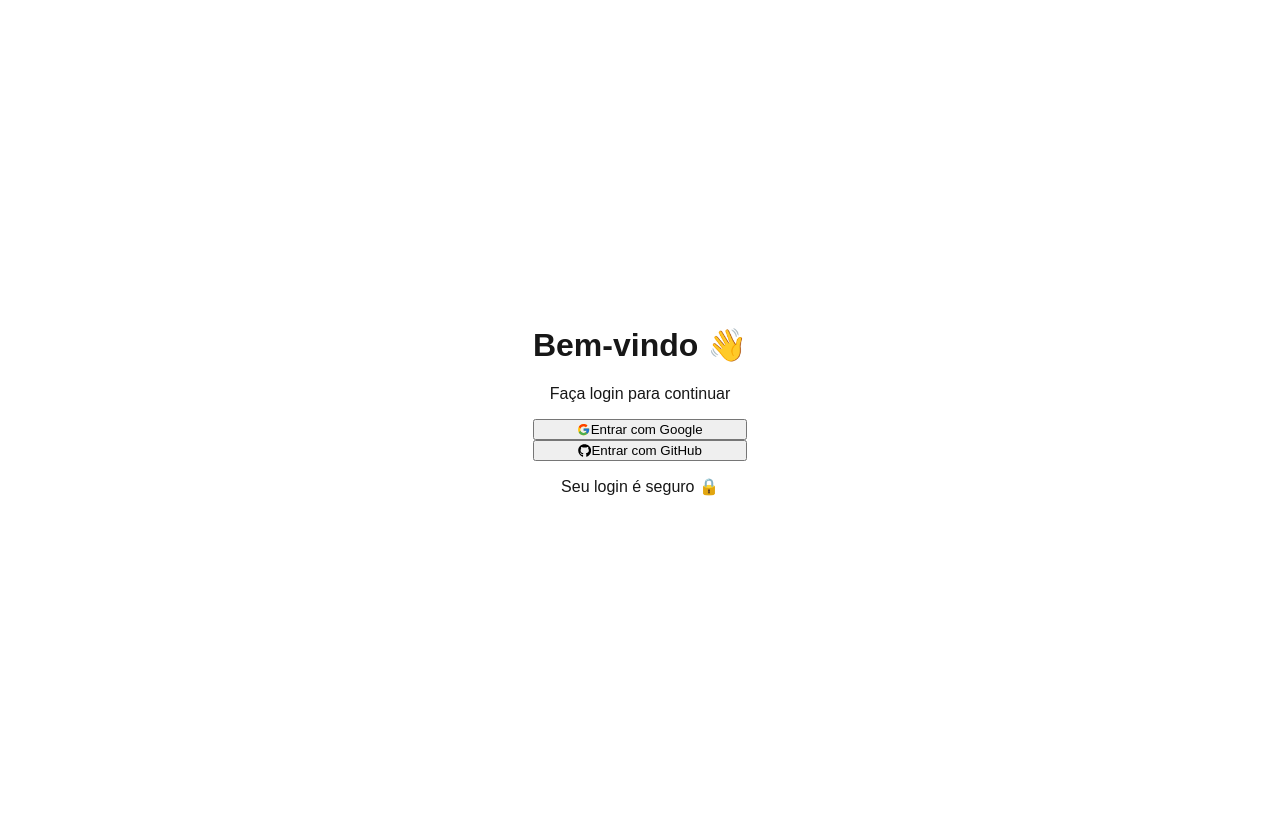
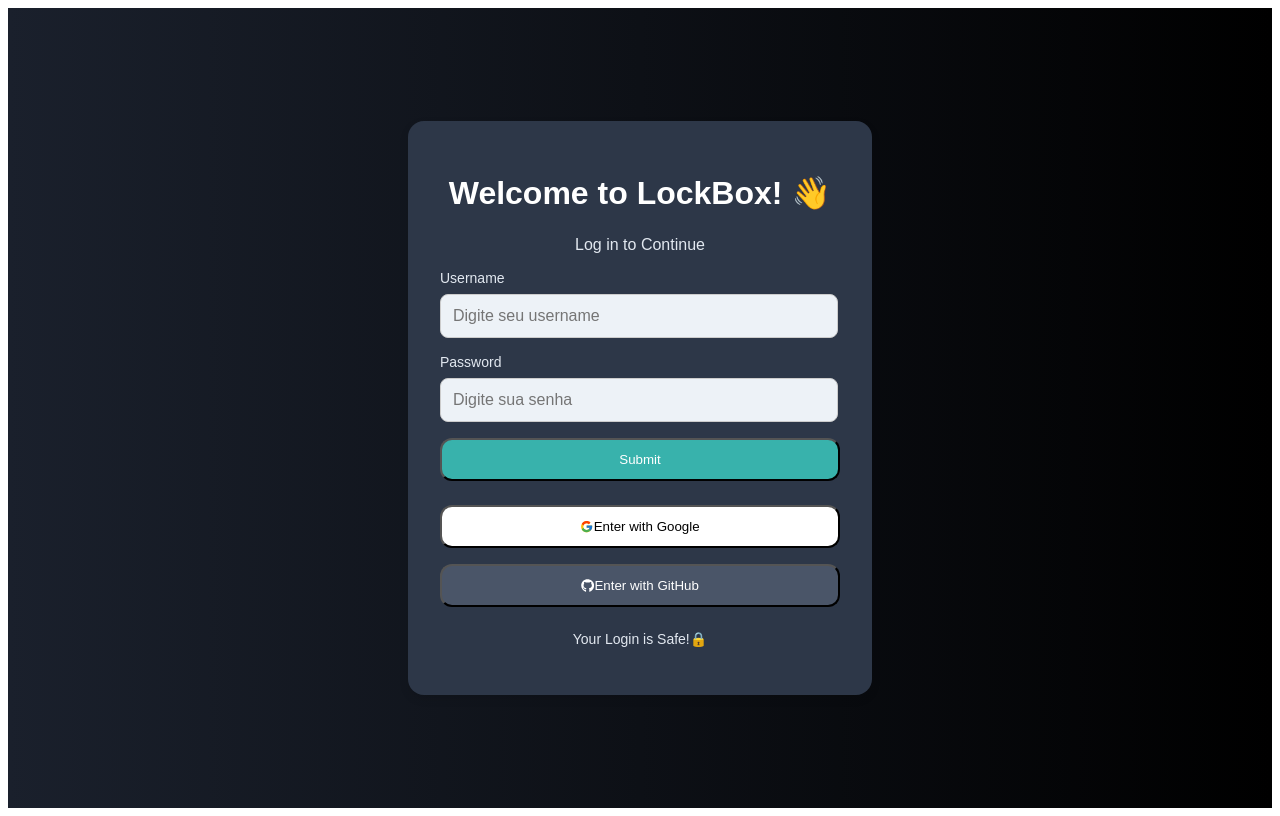
Before and after one commit to LockBox-Project/lockbox, a Next.js app in the folder frontend/: page /login in a window 1280 px wide. Built offline with nearby package versions, Linux system fonts and the light colour scheme.

Commit message:
Initial CSS for Login (To be Reviewed)

```diff
--- /dev/null
+++ b/frontend/src/app/login/login.css
@@ -0,0 +1,117 @@
+/* login.css */
+.login-container {
+    display: flex;
+    justify-content: center;
+    align-items: center;
+    min-height: 100vh;
+    background: linear-gradient(to right, #1a202c, #000000); /* Fundo gradiente */
+  }
+
+  .login-box {
+    background-color: #2d3748; /* fundo cinza escuro */
+    padding: 2rem;
+    border-radius: 1rem;
+    box-shadow: 0px 4px 10px rgba(0, 0, 0, 0.1);
+    width: 100%;
+    max-width: 400px; /* Tamanho máximo */
+    text-align: center;
+  }
+
+  .login-box h1 {
+    font-size: 2rem;
+    font-weight: bold;
+    color: #ffffff;
+    margin-bottom: 1.5rem;
+  }
+
+  .login-box p {
+    color: #e2e8f0;
+    margin-bottom: 1rem;
+  }
+
+  .login-form {
+    margin-bottom: 1.5rem;
+  }
+
+  .input-group {
+    margin-bottom: 1rem;
+    text-align: left;
+  }
+
+  .input-label {
+    display: block;
+    font-size: 0.875rem;
+    color: #e2e8f0;
+    margin-bottom: 0.5rem;
+  }
+
+  .input-field {
+    width: 93%;
+    padding: 0.75rem;
+    background-color: #edf2f7;
+    border-radius: 0.5rem;
+    border: 1px solid #ccc;
+    font-size: 1rem;
+    color: #333;
+    transition: border-color 0.3s ease;
+  }
+
+  .input-field:focus {
+    border-color: #38b2ac; /* Cor de foco */
+    outline: none;
+  }
+
+  .login-button {
+    display: flex;
+    align-items: center;
+    justify-content: center;
+    width: 100%;
+    padding: 0.75rem;
+    border-radius: 0.75rem;
+    transition: all 0.3s ease;
+    margin-bottom: 1rem;
+  }
+
+  /* Estilos para o botão de submit */
+  .login-button-submit {
+    background-color: #38b2ac;
+    color: white;
+  }
+
+  .login-button-submit:hover {
+    background-color: #319795;
+    cursor: pointer;
+  }
+
+  .login-button-google {
+    background-color: white;
+    color: black;
+  }
+
+  .login-button-google:hover {
+    background-color: #cacaca;
+    cursor: pointer;
+  }
+
+  .login-button-github {
+    background-color: #4a5568;
+    color: white;
+  }
+
+  .login-button-github:hover {
+    background-color: #2d3748;
+    cursor: pointer;
+  }
+
+  /* Efeito de "selecionado" ou "ativo" */
+  .login-button-google:active,
+  .login-button-github:active {
+    transform: scale(0.98); /* Leve redução do tamanho */
+    box-shadow: inset 0 0 10px rgba(0, 0, 0, 0.1); /* Sombrinha para efeito de clique */
+  }
+
+  .login-footer {
+    color: #e2e8f0;
+    font-size: 0.875rem;
+    margin-top: 1.5rem;
+  }
--- a/frontend/src/app/login/page.tsx
+++ b/frontend/src/app/login/page.tsx
@@ -4,28 +4,62 @@
 import { FcGoogle } from "react-icons/fc";
 import { FaGithub } from "react-icons/fa";
 
+import './login.css'; // Importando o arquivo de estilo CSS
+
 export default function LoginPage() {
   return (
-    <div className="flex min-h-screen items-center justify-center bg-gradient-to-r from-gray-900 to-black">
-      <div className="bg-gray-800 p-8 rounded-2xl shadow-lg text-center">
-        <h1 className="text-3xl font-bold text-white mb-6">Bem-vindo 👋</h1>
-        <p className="text-gray-400 mb-4">Faça login para continuar</p>
+    <div className="login-container">
+      <div className="login-box">
+        <h1>Welcome to LockBox! 👋</h1>
+        <p>Log in to Continue</p>
 
+        {/* Formulário de login com username e password */}
+        <form className="login-form">
+          <div className="input-group">
+            <label htmlFor="username" className="input-label">Username</label>
+            <input
+              id="username"
+              type="text"
+              name="username"
+              placeholder="Digite seu username"
+              className="input-field"
+              required
+            />
+          </div>
+
+          <div className="input-group">
+            <label htmlFor="password" className="input-label">Password</label>
+            <input
+              id="password"
+              type="password"
+              name="password"
+              placeholder="Digite sua senha"
+              className="input-field"
+              required
+            />
+          </div>
+
+          <button type="submit" className="login-button login-button-submit">
+            Submit
+          </button>
+        </form>
+
+        {/* Botões de login com Google e GitHub */}
         <button
-          className="flex items-center justify-center w-full bg-white text-black py-2 rounded-lg shadow-md hover:bg-gray-200 transition-all mb-3"
+          className="login-button login-button-google"
           onClick={() => signIn("google", { callbackUrl: "/menu" })}
         >
-          <FcGoogle className="text-2xl mr-2" /> Entrar com Google
+          <FcGoogle className="text-2xl ml-2" /> Enter with Google
         </button>
 
         <button
-          className="flex items-center justify-center w-full bg-gray-700 text-white py-2 rounded-lg shadow-md hover:bg-gray-600 transition-all"
+          className="login-button login-button-github"
           onClick={() => signIn("github", { callbackUrl: "/menu" })}
         >
-          <FaGithub className="text-2xl mr-2" /> Entrar com GitHub
+          <FaGithub className="text-2xl ml-2" /> Enter with GitHub
         </button>
 
-        <p className="text-gray-500 text-sm mt-4">Seu login é seguro 🔒</p>
+        <p className="login-footer">Your Login is Safe!🔒</p>
       </div>
     </div>
   );
```
